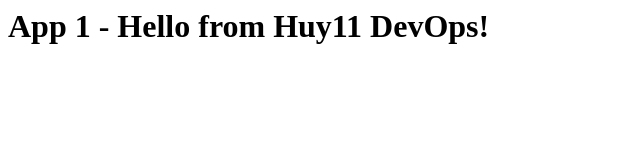
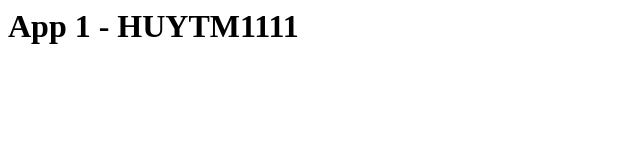
Before and after one commit to huytm1996/apptest, a plain HTML site: page app1/index.html in a window 1280 px wide. Shown: the whole page, without its empty margins (0-640 px from the left). Drawn offline with Linux system fonts and the light colour scheme.

Commit message:
29192925

```diff
--- a/app1/index.html
+++ b/app1/index.html
@@ -1 +1 @@
-<h1>App 1 - Hello from Huy11 DevOps!</h1>
+<h1>App 1 - HUYTM1111</h1>
```
